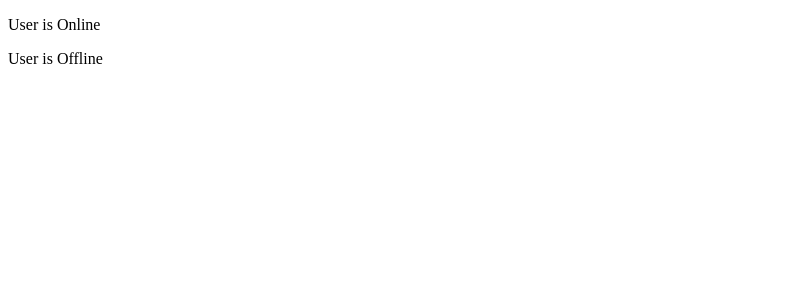
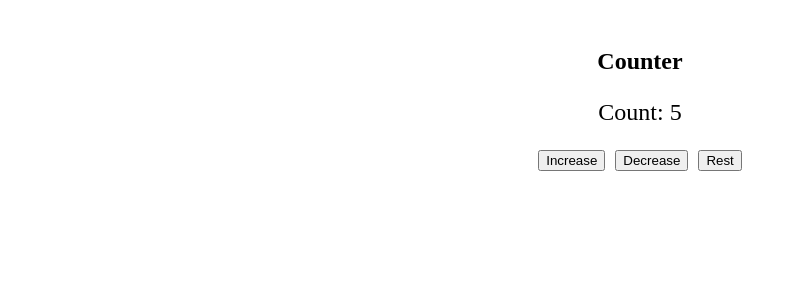
Before and after one commit to mehdijeyranii/React-props, a React (Vite) app: page / in a window 1280 px wide. Shown: the top 300 px of the page, without its empty margins (0-796 px from the left). Built offline with nearby package versions, Linux system fonts and the light colour scheme.

Commit message:
Exercise 4: Pass a Function as a Prop

```diff
--- a/src/App.tsx
+++ b/src/App.tsx
@@ -1,12 +1,38 @@
-const UserStatus = ({ isOnline }: { isOnline: boolean }) => {
-  return <p>User is {isOnline ? "Online" : "Offline"}</p>;
+import { useState } from "react";
+
+const Counter = ({ initialCount }: { initialCount: number }) => {
+  const [count, setCount] = useState(initialCount);
+
+  const handleIncrease = () => setCount((prev) => prev + 1);
+  const handleDecrease = () => setCount((prev) => (prev > 0 ? prev - 1 : 0));
+  const handleRest = () => setCount(initialCount);
+
+  return (
+    <div style={{ textAlign: "center", padding: "20px" }}>
+      <h2>Counter</h2>
+      <p style={{ fontSize: "24px" }}>Count: {count}</p>
+      <div
+        style={{
+          display: "flex",
+          justifyContent: "center",
+          alignItems: "center",
+          gap: "10px",
+        }}
+      >
+        <button onClick={handleIncrease}>Increase</button>
+        <button onClick={handleDecrease} disabled={count === 0}>
+          Decrease
+        </button>
+        <button onClick={handleRest}>Rest</button>
+      </div>
+    </div>
+  );
 };
 
 const App = () => {
   return (
     <div>
-      <UserStatus isOnline />
-      <UserStatus isOnline={false} />
+      <Counter initialCount={5} />
     </div>
   );
 };
```
